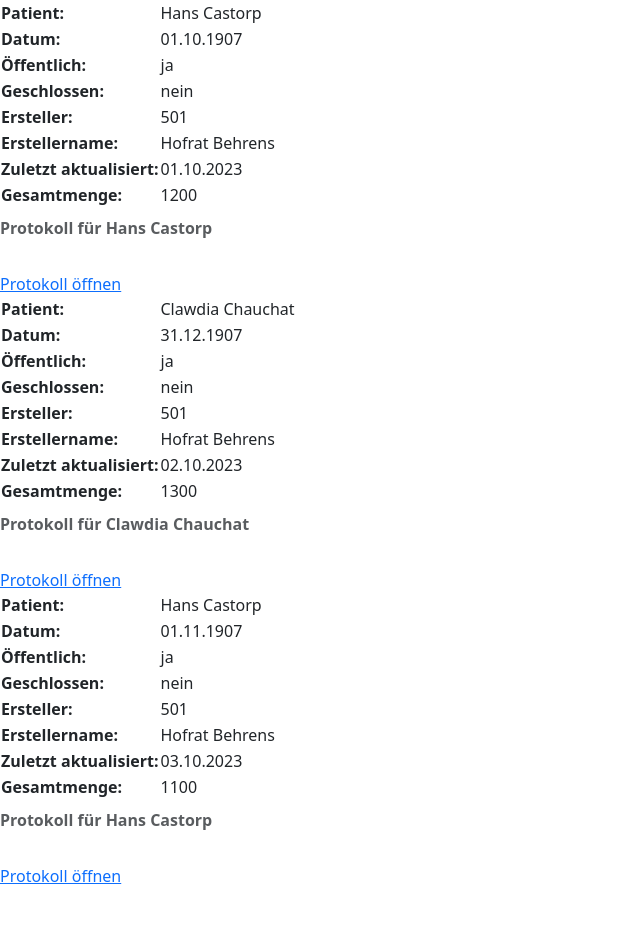
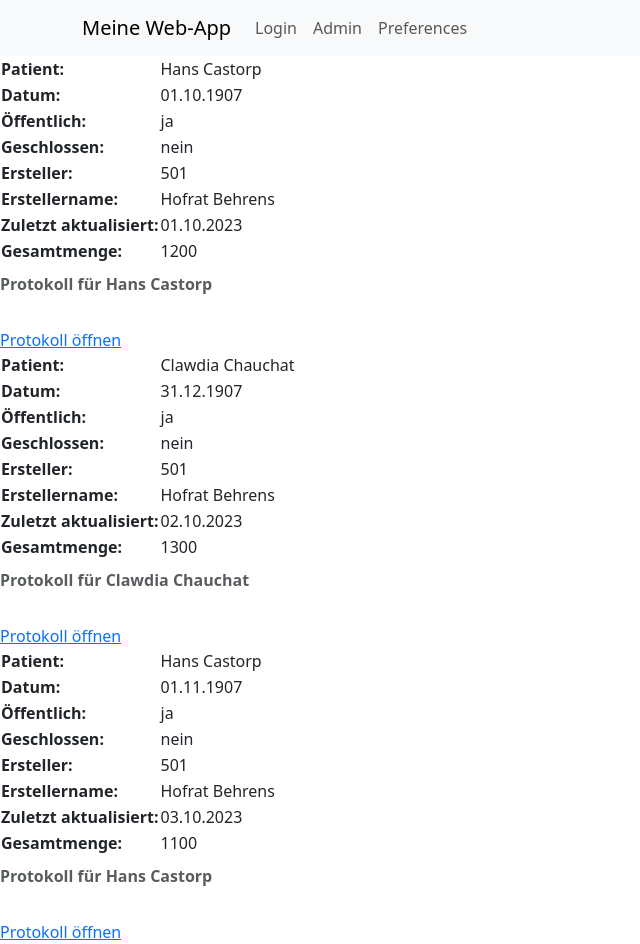
Before and after one commit to LuluStieper/spa-project, a React (Create React App) app: page / in a window 1280 px wide. Shown: the whole page, without its empty margins (0-640 px from the left). Before the commit the page ends 888 px from the top, so only its background shows below. Built offline with nearby package versions, Linux system fonts and the light colour scheme.

Commit message:
Header gestaltet

```diff
--- a/src/App.tsx
+++ b/src/App.tsx
@@ -11,18 +11,19 @@
 import { PageAdmin } from './components/PageAdmin';
 import { PagePrefs } from './components/PagePrefs';
 import React from 'react';
+import { Header } from './components/Header';
 
 function App() {
 
   const [selectedProtokoll, setSelectedProtokoll] = useState<ProtokollResource | null>(null);
 
-
-
-
   return (
     <React.StrictMode>
     <BrowserRouter>
       <ErrorBoundary FallbackComponent={ErrorFallback}>
+
+      <Header></Header>
+
       <Routes>
         <Route path="/" element={<PageIndex />}/>
         <Route path="/protokoll/:protokollId" element={<PageProtokoll />}/>
--- /dev/null
+++ b/src/components/Header.tsx
@@ -0,0 +1,28 @@
+import Container from 'react-bootstrap/Container';
+import Nav from 'react-bootstrap/Nav';
+import Navbar from 'react-bootstrap/Navbar';
+import { LinkContainer } from 'react-router-bootstrap';
+
+export function Header() {
+    return (
+        <Navbar expand="lg" className="bg-body-tertiary">
+          <Container>
+            <Navbar.Brand href="">Meine Web-App</Navbar.Brand>
+            <Navbar.Toggle aria-controls="basic-navbar-nav" />
+            <Navbar.Collapse id="basic-navbar-nav">
+              <Nav className="me-auto">
+                {/* <LinkContainer to="/"> */}
+                  <Nav.Link>Login</Nav.Link>
+                {/* </LinkContainer> */}
+                <LinkContainer to="/admin">
+                  <Nav.Link>Admin</Nav.Link>
+                </LinkContainer>
+                <LinkContainer to="/prefs">
+                  <Nav.Link>Preferences</Nav.Link>
+                </LinkContainer>
+              </Nav>
+            </Navbar.Collapse>
+          </Container>
+        </Navbar>
+    );
+  }
```
